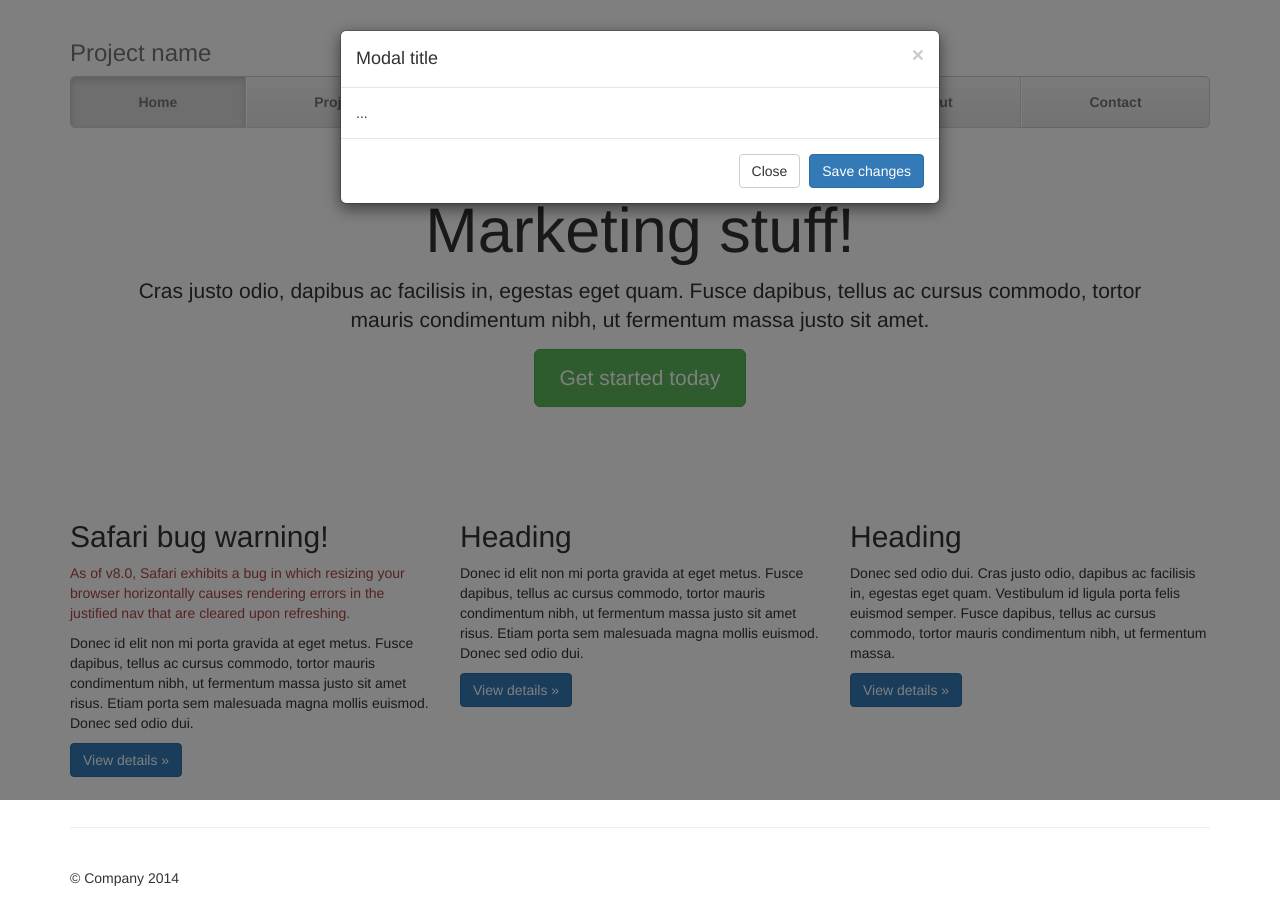
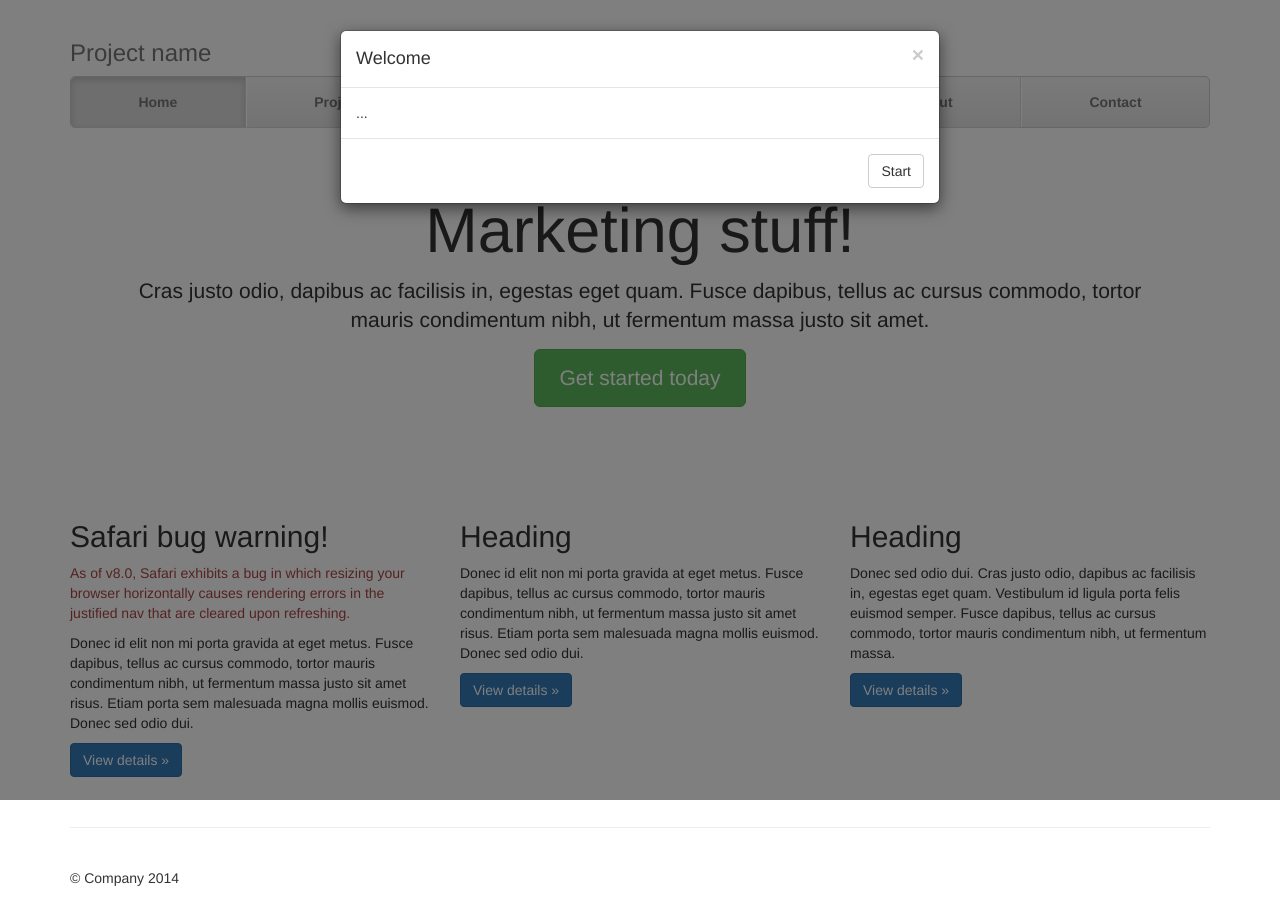
Before and after one commit to heminei/jquery-hemi-intro, a plain HTML site: page demo/index.html in a window 1280 px wide. Drawn offline with nearby package versions, Linux system fonts and the light colour scheme.

Commit message:
change demo

```diff
--- a/demo/index.html
+++ b/demo/index.html
@@ -83,14 +83,13 @@
 					<div class="modal-content">
 						<div class="modal-header">
 							<button type="button" class="close" data-dismiss="modal" aria-label="Close"><span aria-hidden="true">&times;</span></button>
-							<h4 class="modal-title" id="myModalLabel">Modal title</h4>
+							<h4 class="modal-title" id="myModalLabel">Welcome</h4>
 						</div>
 						<div class="modal-body">
 							...
 						</div>
 						<div class="modal-footer">
-							<button type="button" class="btn btn-default" data-dismiss="modal">Close</button>
-							<button type="button" class="btn btn-primary">Save changes</button>
+							<button type="button" class="btn btn-default" data-dismiss="modal">Start</button>
 						</div>
 					</div>
 				</div>
```
